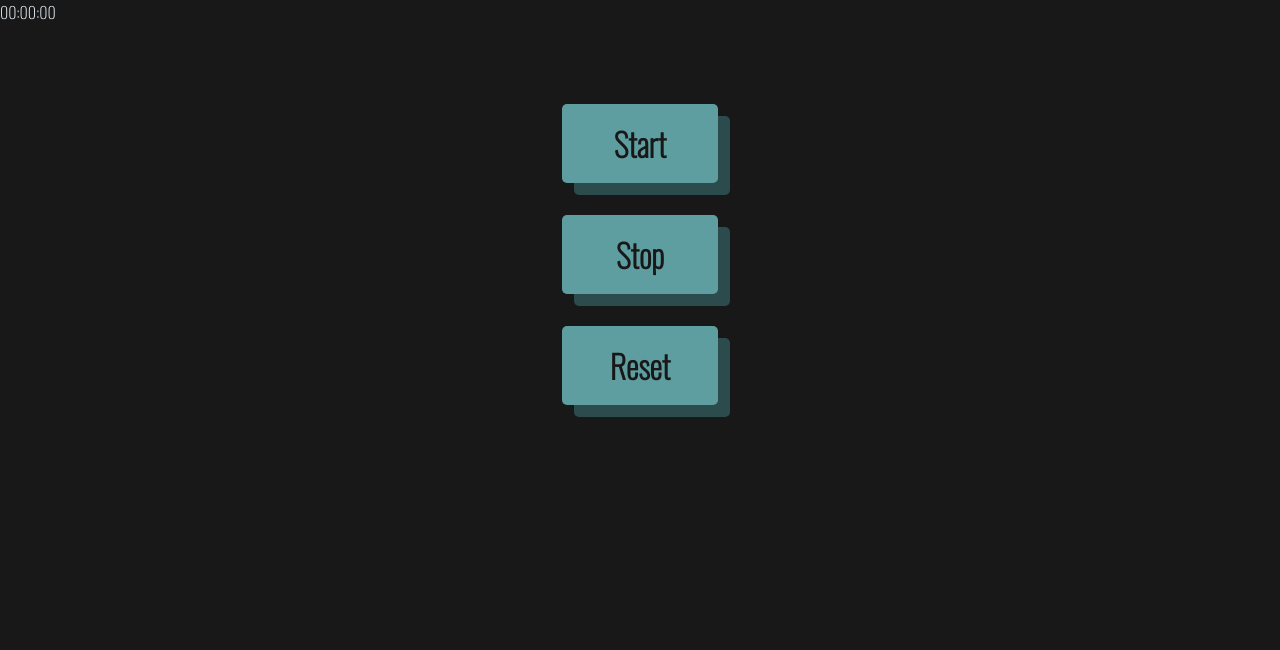
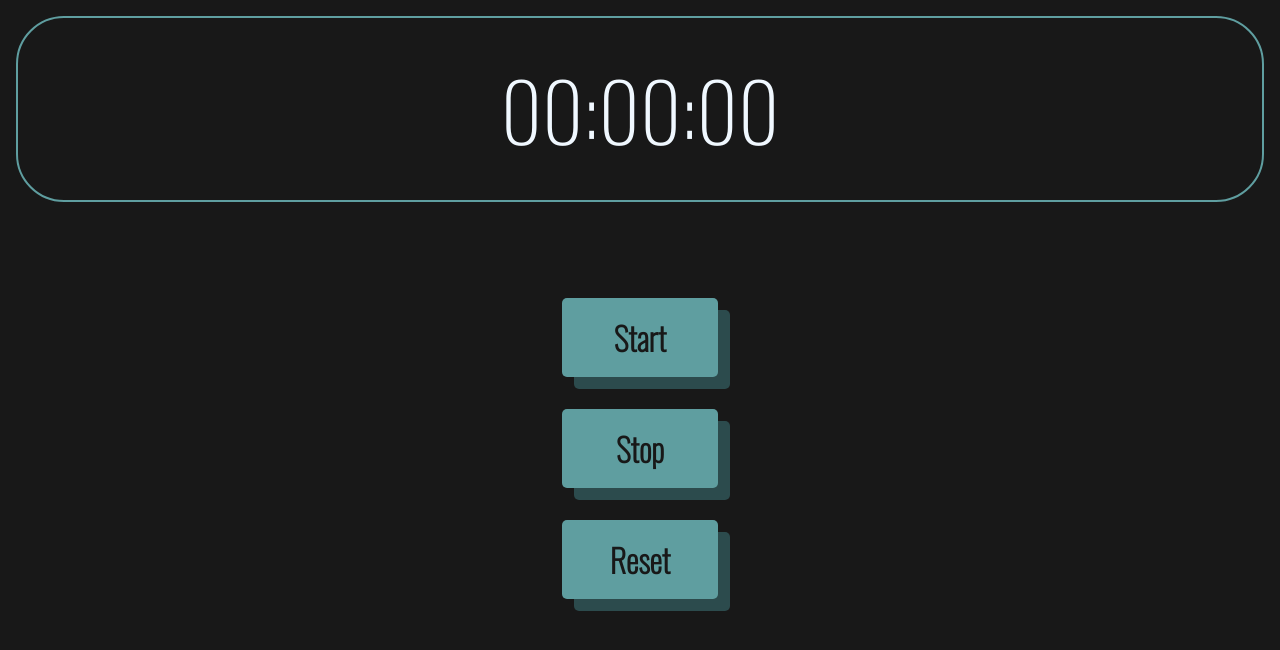
Before and after one commit to vo-olivier250405/Stopwatch, a plain HTML site: page index.html in a window 1280 px wide. Drawn offline with nearby package versions, Linux system fonts and the light colour scheme.

Commit message:
[ADD => Stylisation du timer

```diff
--- a/index.html
+++ b/index.html
@@ -7,7 +7,7 @@
     <title>STOPWATCH</title>
 </head>
 <body>
-    <div id="timer">00:00:00</div>
+    <div class="timer" id="timer">00:00:00</div>
     <ul>
         <button class="play">Start</button>
         <button class="stop">Stop</button>
--- a/style.css
+++ b/style.css
@@ -40,6 +40,14 @@ button:hover{
     box-shadow: 1rem 1rem cadetblue;
 }
 
-div{
+.timer{
     color: aliceblue;
+    display: grid;
+    justify-content: center;
+    margin: 1rem;
+    padding: 2rem 1rem;
+    font-size: 5rem;
+    border: 2px solid cadetblue;
+    border-radius: 3rem;
+    transition: all 0.83s ease;
 }
```
